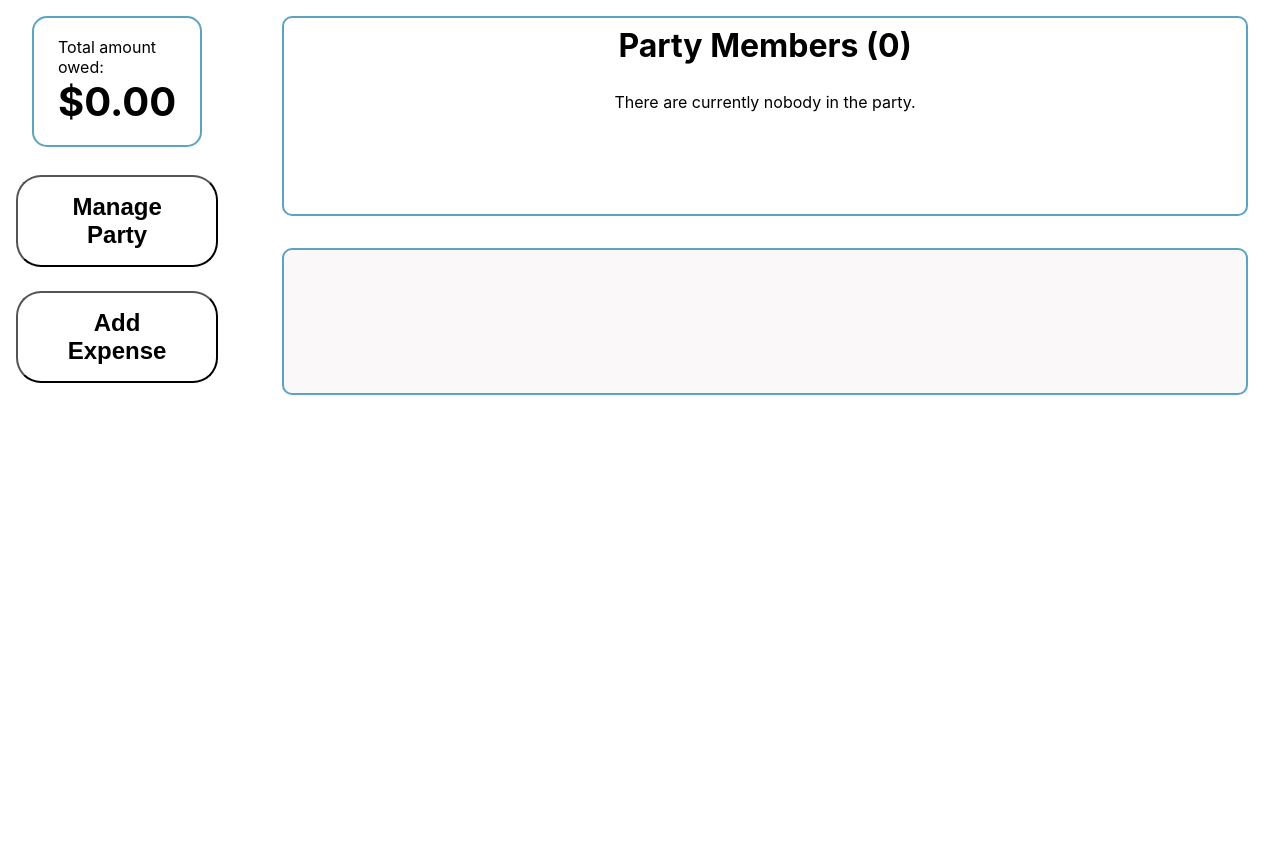
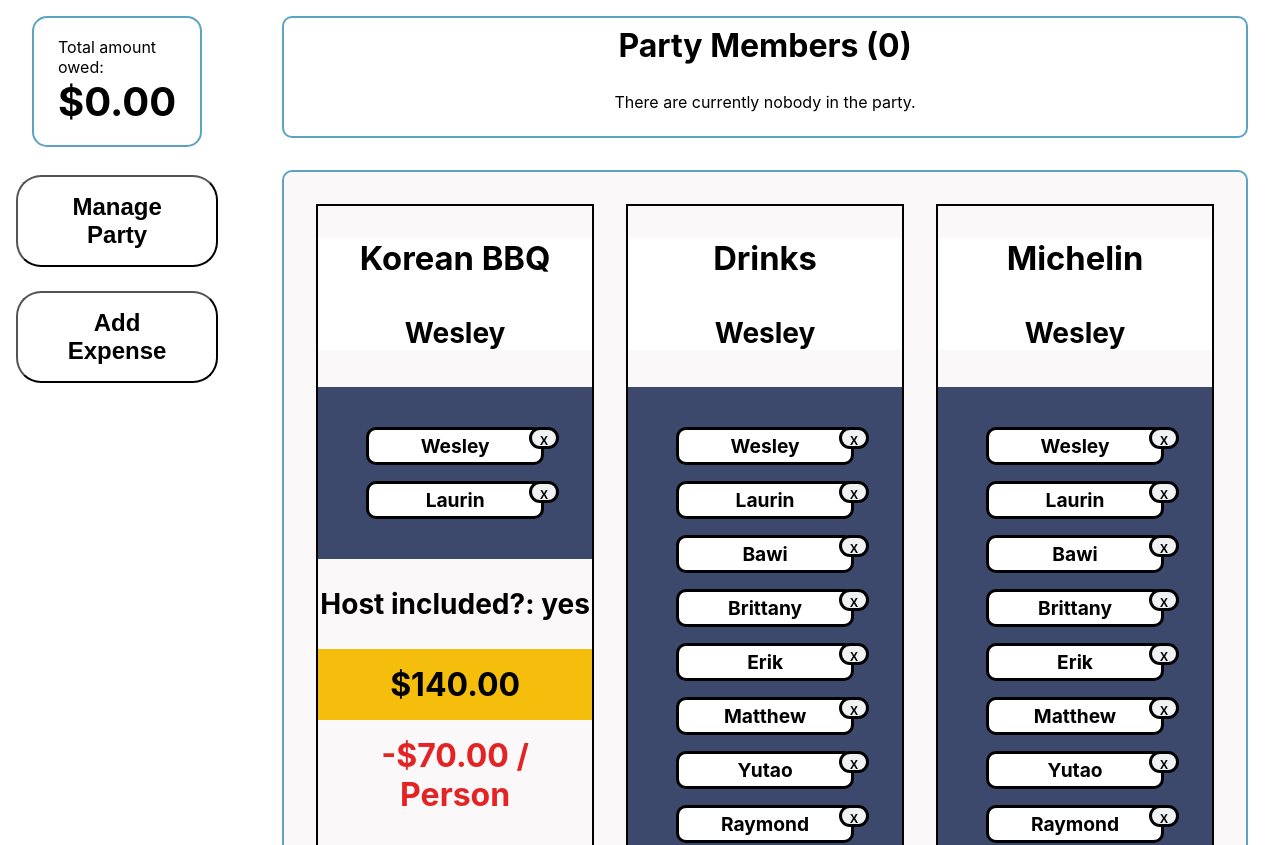
Before and after one commit to WesloTheWeb/SplitBillApp, a React (Create React App) app: page / in a window 1280 px wide. Shown: the top 845 px of the page. Before the commit the page ends 800 px from the top, so only its background shows below. Built offline with nearby package versions, Linux system fonts and the light colour scheme.

Commit message:
Costs is now dynamic and depends on number of participants

```diff
--- a/src/app/expenseSlice.js
+++ b/src/app/expenseSlice.js
@@ -1,17 +1,30 @@
 import { createSlice } from "@reduxjs/toolkit";
 
 const initialState = {
-    expenses: [{
-        expenseName: 'Korean BBQ',
-        personBeingPaid: 'Wesley',
-        costs: 140,
-        payers: ['Wesley', 'Laurin'],
-        hostAsParticipant: true,
-        mitigatedCostsPerPerson: 70
-    }]
+    expenses: [
+        {
+            expenseName: 'Korean BBQ',
+            personBeingPaid: 'Wesley',
+            costs: 140,
+            payers: ['Wesley', 'Laurin'],
+            hostAsParticipant: true,
+        },
+        {
+            expenseName: 'Drinks',
+            personBeingPaid: 'Wesley',
+            costs: 80,
+            payers: ['Wesley', 'Laurin', 'Bawi', 'Brittany', 'Erik', 'Matthew', 'Yutao', 'Raymond', 'Hien'],
+            hostAsParticipant: true,
+        },
+        {
+            expenseName: 'Michelin',
+            personBeingPaid: 'Wesley',
+            costs: 1500,
+            payers: ['Wesley', 'Laurin', 'Bawi', 'Brittany', 'Erik', 'Matthew', 'Yutao', 'Raymond', 'Hien'],
+            hostAsParticipant: true,
+        },
+    ]
 }
-
-// console.log(initialState.expenses)
 
 // TODO: Push a "bucket" object that properties are edited and will be pushed into expense array, which will get iterated.
 const expenseSlice = createSlice({
--- a/src/containers/ActivityItem/ActivityItem.js
+++ b/src/containers/ActivityItem/ActivityItem.js
@@ -4,28 +4,28 @@ import classes from './ActivityItem.module.scss';
 
 const { activityContainer, headerRow, participantsRow, totalExpenseRow, dividedSumRow } = classes;
 
-const ActivityItem = ({ title, personPaid, cost, participants, includeHost, dividedCosts }) => {
+const ActivityItem = ({ title, personPaid, participants, includeHost, cost }) => {
 
     return (
         <div className={activityContainer}>
             <section className={headerRow}>
                 <h3>{title}</h3>
-                {personPaid}
+                <h4>{personPaid}</h4>
             </section>
             <section className={participantsRow}>
                 {/* TODO: Should have its own state of participants separate from the party state */}
-               {participants?.map((person) => {
-                return (
-                    <NameTag name={person} />
-                )
-               })}
+                {participants?.map((person) => {
+                    return (
+                        <NameTag name={person} />
+                    )
+                })}
             </section>
-            <p>Host included?: {includeHost} </p>
+            <p>Host included?: {includeHost ? 'yes' : 'no'} </p>
             <section className={totalExpenseRow}>
-                {cost}
+                ${cost.toFixed(2)}
             </section>
             <section className={dividedSumRow}>
-                {dividedCosts} / Person
+                -${(cost / participants.length).toFixed(2)} / Person
             </section>
         </div>
     );
--- a/src/containers/Expenses/Expenses.js
+++ b/src/containers/Expenses/Expenses.js
@@ -9,37 +9,21 @@ const Expenses = () => {
 
     const expenses = useSelector((state) => state.expense.expenses)
 
-    /*TODO: PROBLEM
-    - Pushing an object to the global state array of expenses.
-    - Need a way to push the values from key-vals from payload
-    to pass as props so component can be filled appropriately.
-    - Map might not be the method, tried for of loops.
-    - Created a example initial state that is being logged.
-    */
-
-    const item = (activity) => {
-        for (const [key, value] of Object.entries(activity)) {
-            console.log(`${key}: ${value}`)
-        }
-    }
-    console.log(item(expenses))
+    console.log(expenses)
 
     return (
         <section className={expenseGrid}>
-            {/* {expenses.expense?.map((activity) => {
+            {expenses?.map((activity) => {
                 return (
                     <ActivityItem
-                        title="owo"
-                        PersonPaid={activity.personBeingPaid}
+                        title={activity.expenseName}
+                        personPaid={activity.personBeingPaid}
                         cost={activity.costs}
                         participants={activity.payers}
                         includeHost={activity.hostAsParticipant}
-                        dividedCosts={activity.mitigatedCostsPerPerson}
                     />
-
                 )
-            })} */}
-
+            })}
         </section>
     );
 };
```
